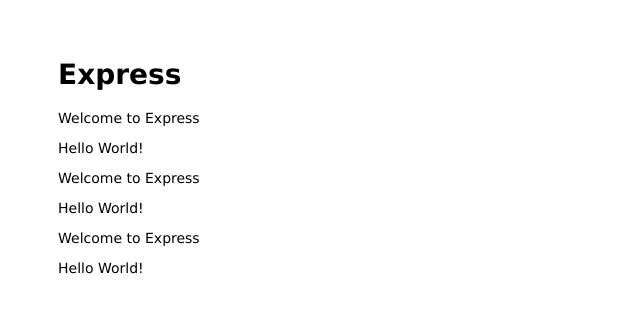
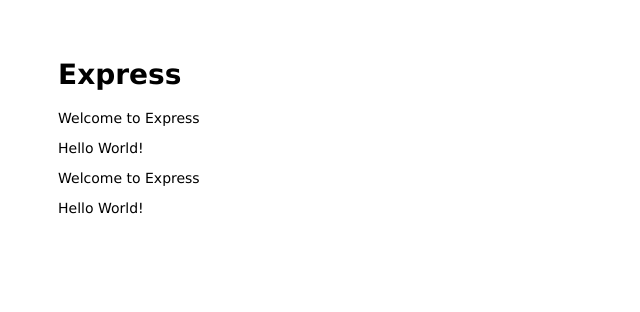
Before and after one commit to KwakOri/APIKeyPER-backend-system, a website: page public/index.html in a window 1280 px wide. Shown: the whole page, without its empty margins (0-640 px from the left). Drawn offline with Linux system fonts and the light colour scheme.

Commit message:
Feat: change index html file

```diff
--- a/public/index.html
+++ b/public/index.html
@@ -10,7 +10,5 @@
     <p>Hello World!</p>
     <p>Welcome to Express</p>
     <p>Hello World!</p>
-    <p>Welcome to Express</p>
-    <p>Hello World!</p>
   </body>
 </html>
```
